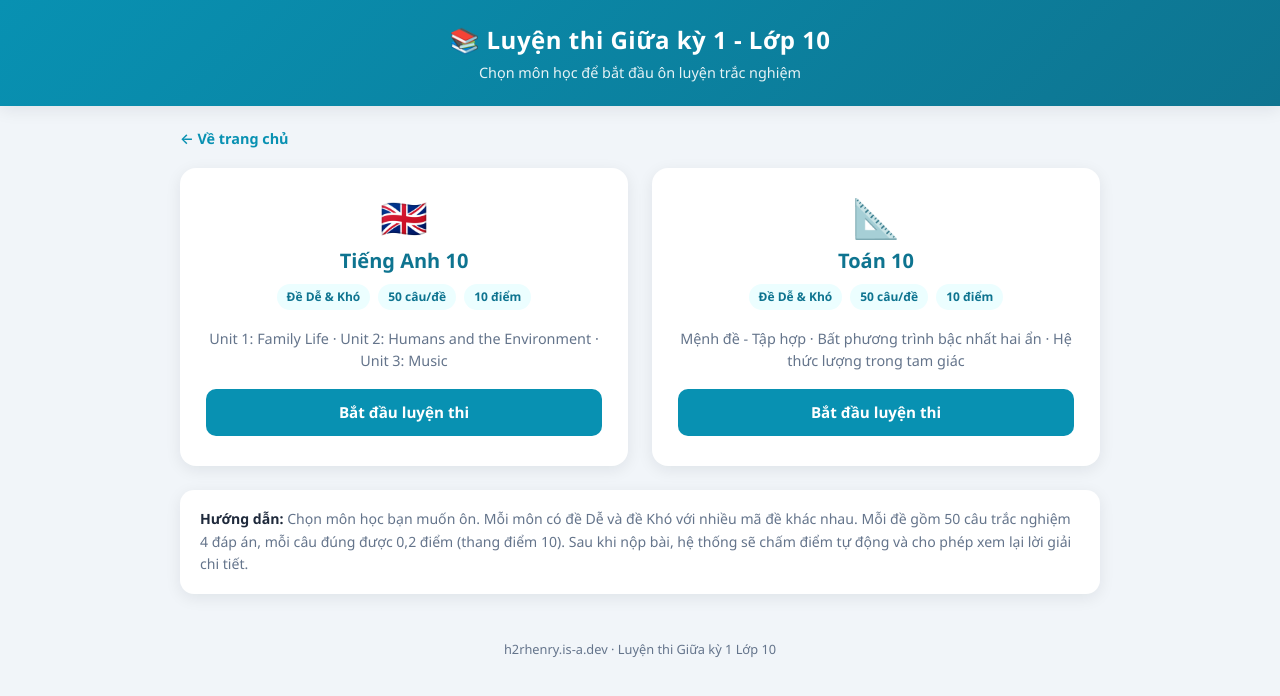
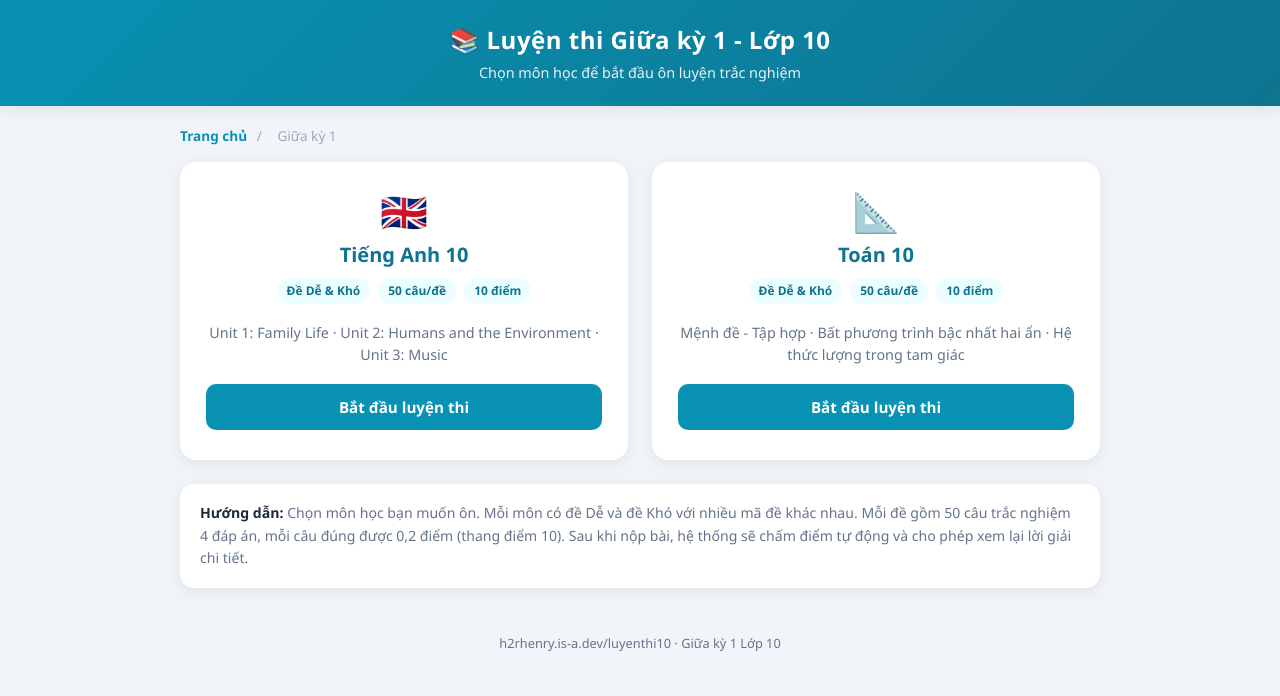
Before and after one commit to h2rhenry/h2rhenry.github.io, a plain HTML site: page luyenthi10/giuaki1/index.html in a window 1280 px wide. Drawn offline with Linux system fonts and the light colour scheme.

Commit message:
Update meta tags and navigation structure in index.html

```diff
--- a/luyenthi10/giuaki1/index.html
+++ b/luyenthi10/giuaki1/index.html
@@ -7,21 +7,22 @@
   <meta name="description" content="Luyện thi trắc nghiệm Giữa kỳ 1 Lớp 10 miễn phí: Tiếng Anh (Family Life, Environment, Music) và Toán (Mệnh đề - Tập hợp, Bất phương trình, Hệ thức lượng). Đề dễ &amp; khó, 50 câu, chấm điểm tự động.">
   <meta name="keywords" content="luyện thi giữa kỳ 1 lớp 10, trắc nghiệm tiếng anh 10, trắc nghiệm toán 10, đề thi giữa kỳ, ôn thi lớp 10">
   <meta name="author" content="h2rhenry">
-  <meta name="robots" content="index, follow">
+  <meta name="robots" content="index, follow, max-snippet:-1, max-image-preview:large">
+  <meta name="googlebot" content="index, follow">
   <link rel="canonical" href="https://h2rhenry.is-a.dev/luyenthi10/giuaki1/">
 
-  <!-- Open Graph -->
   <meta property="og:type" content="website">
   <meta property="og:url" content="https://h2rhenry.is-a.dev/luyenthi10/giuaki1/">
   <meta property="og:title" content="Luyện thi Giữa kỳ 1 Lớp 10 | Tiếng Anh &amp; Toán">
   <meta property="og:description" content="Luyện thi trắc nghiệm Giữa kỳ 1 Lớp 10 miễn phí. Chọn môn Tiếng Anh hoặc Toán, đề dễ &amp; khó, 50 câu, chấm điểm tự động.">
   <meta property="og:locale" content="vi_VN">
   <meta property="og:site_name" content="h2rhenry">
+  <meta property="og:image" content="https://h2rhenry.is-a.dev/assets/og-luyenthi10.png">
 
-  <!-- Twitter -->
-  <meta name="twitter:card" content="summary">
+  <meta name="twitter:card" content="summary_large_image">
   <meta name="twitter:title" content="Luyện thi Giữa kỳ 1 Lớp 10 | Tiếng Anh &amp; Toán">
   <meta name="twitter:description" content="Luyện thi trắc nghiệm Giữa kỳ 1 Lớp 10 miễn phí. Chọn môn Tiếng Anh hoặc Toán, đề dễ &amp; khó, 50 câu.">
+  <meta name="twitter:image" content="https://h2rhenry.is-a.dev/assets/og-luyenthi10.png">
 
   <meta name="theme-color" content="#0891b2">
   <link rel="icon" href="/favicon.ico">
@@ -55,19 +56,18 @@
     }
     header.topbar h1 { font-size: 1.5rem; letter-spacing: .5px; font-weight: 700; }
     header.topbar p { opacity: .9; margin-top: 4px; font-size: .9rem; }
-    .back-row { margin-bottom: 18px; }
-    .back-link {
-      color: var(--primary);
-      font-weight: 600;
-      font-size: .9rem;
-      text-decoration: none;
+    .breadcrumb {
+      font-size: .85rem;
+      color: var(--gray);
+      margin-bottom: 16px;
     }
-    .back-link:hover { text-decoration: underline; }
+    .breadcrumb a { color: var(--primary); text-decoration: none; font-weight: 600; }
+    .breadcrumb a:hover { text-decoration: underline; }
+    .breadcrumb span { margin: 0 6px; opacity: .6; }
     .select-grid {
       display: grid;
       grid-template-columns: 1fr 1fr;
       gap: 24px;
-      margin-top: 8px;
     }
     @media (max-width: 640px) {
       .select-grid { grid-template-columns: 1fr; }
@@ -168,6 +168,27 @@
     ]
   }
   </script>
+
+  <script type="application/ld+json">
+  {
+    "@context": "https://schema.org",
+    "@type": "BreadcrumbList",
+    "itemListElement": [
+      {
+        "@type": "ListItem",
+        "position": 1,
+        "name": "Trang chủ",
+        "item": "https://h2rhenry.is-a.dev/luyenthi10/"
+      },
+      {
+        "@type": "ListItem",
+        "position": 2,
+        "name": "Giữa kỳ 1",
+        "item": "https://h2rhenry.is-a.dev/luyenthi10/giuaki1/"
+      }
+    ]
+  }
+  </script>
 </head>
 <body>
   <header class="topbar">
@@ -176,8 +197,10 @@
   </header>
 
   <main class="container">
-    <nav class="back-row" aria-label="Điều hướng">
-      <a class="back-link" href="/luyenthi10/">← Về trang chủ</a>
+    <nav class="breadcrumb" aria-label="Breadcrumb">
+      <a href="/luyenthi10/">Trang chủ</a>
+      <span>/</span>
+      <span aria-current="page">Giữa kỳ 1</span>
     </nav>
 
     <section class="select-grid" aria-label="Chọn môn luyện thi">
@@ -214,7 +237,7 @@
   </main>
 
   <footer>
-    <p><a href="https://h2rhenry.is-a.dev/" style="color:inherit;text-decoration:none">h2rhenry.is-a.dev</a> · Luyện thi Giữa kỳ 1 Lớp 10</p>
+    <p>h2rhenry.is-a.dev/luyenthi10 · Giữa kỳ 1 Lớp 10</p>
   </footer>
 </body>
 </html>
```
